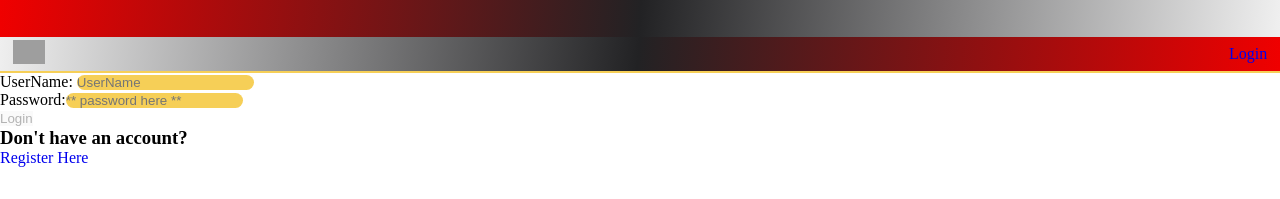
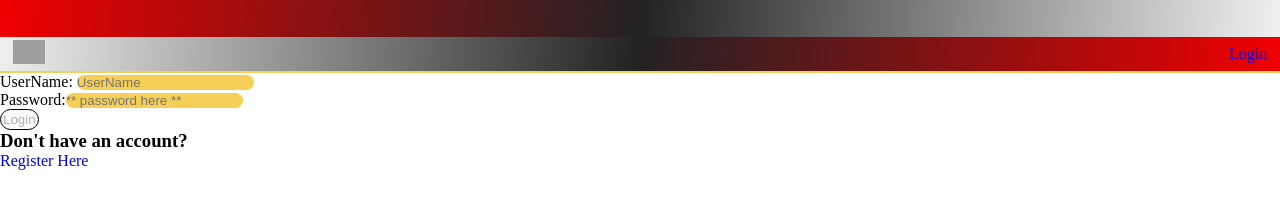
Before and after one commit to sramalho94/PokePro-Front-End, a React (Create React App) app: page /login in a window 1280 px wide. Shown: the top 199 px of the page. Built offline with nearby package versions, Linux system fonts and the light colour scheme; grey boxes are pictures that could not be loaded; a web font is replaced by a local one.

Commit message:
changes for styling

```diff
--- a/src/Pages/Login.js
+++ b/src/Pages/Login.js
@@ -49,7 +49,7 @@ const Login = ({ toggleAuthenticated, setUser }) => {
           </div>
           <button
             disabled={!formValues.userName || !formValues.password}
-            className="form-button"
+            className="button"
           >
             Login
           </button>
```
